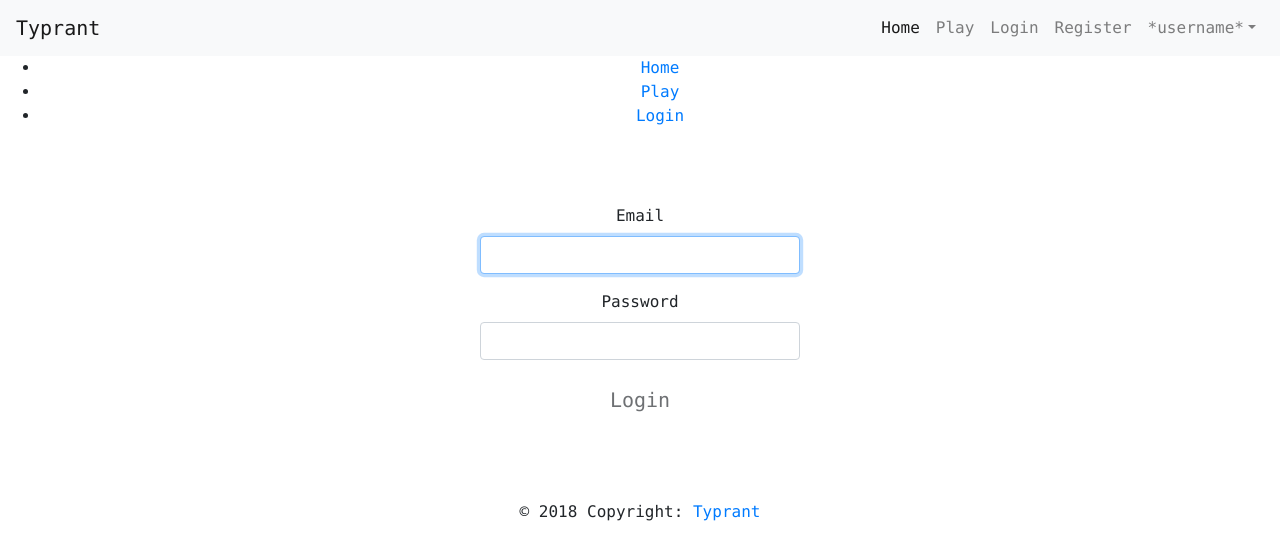
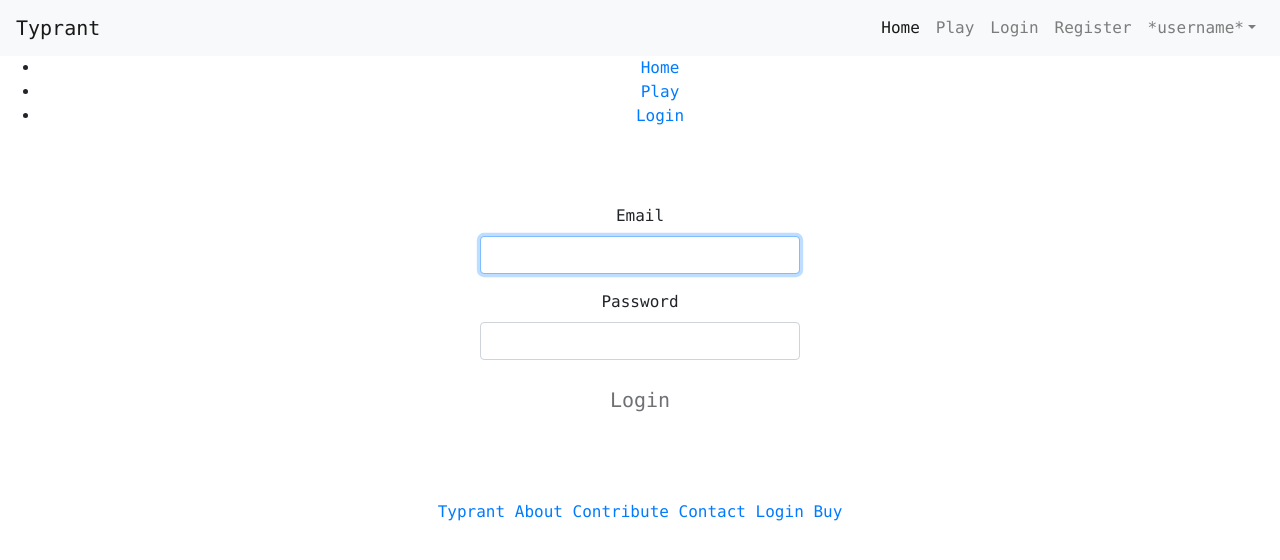
Before and after one commit to JoePark1993/typrant, a React (Create React App) app in the folder client/: page /Login/Login in a window 1280 px wide. Shown: the top 560 px of the page. Built offline with nearby package versions, Linux system fonts and the light colour scheme; what aws-amplify would draw is missing.

Commit message:
basic footer

```diff
--- a/client/src/Components/Footer.js
+++ b/client/src/Components/Footer.js
@@ -4,9 +4,15 @@ class StickyFooter extends React.Component {
     render() {
         return (
             <footer class = "page-footer font-small indigo">
-            <div class="footer-copyright text-center py-3">© 2018 Copyright:
-    <a href="typrant.comsssssssssssssssss"> Typrant</a>
-  </div>
+            <div class="footer-copyright text-center py-3">
+            <a href="typrant.com"> Typrant </a>
+            <a href='./about'> About </a>
+            <a href='./contribute'> Contribute </a>
+            <a href='./contact'> Contact </a>
+            <a href='./login'> Login </a>
+            <a href='./buy'> Buy </a>
+
+            </div>
             </footer>
         )
     }
```
